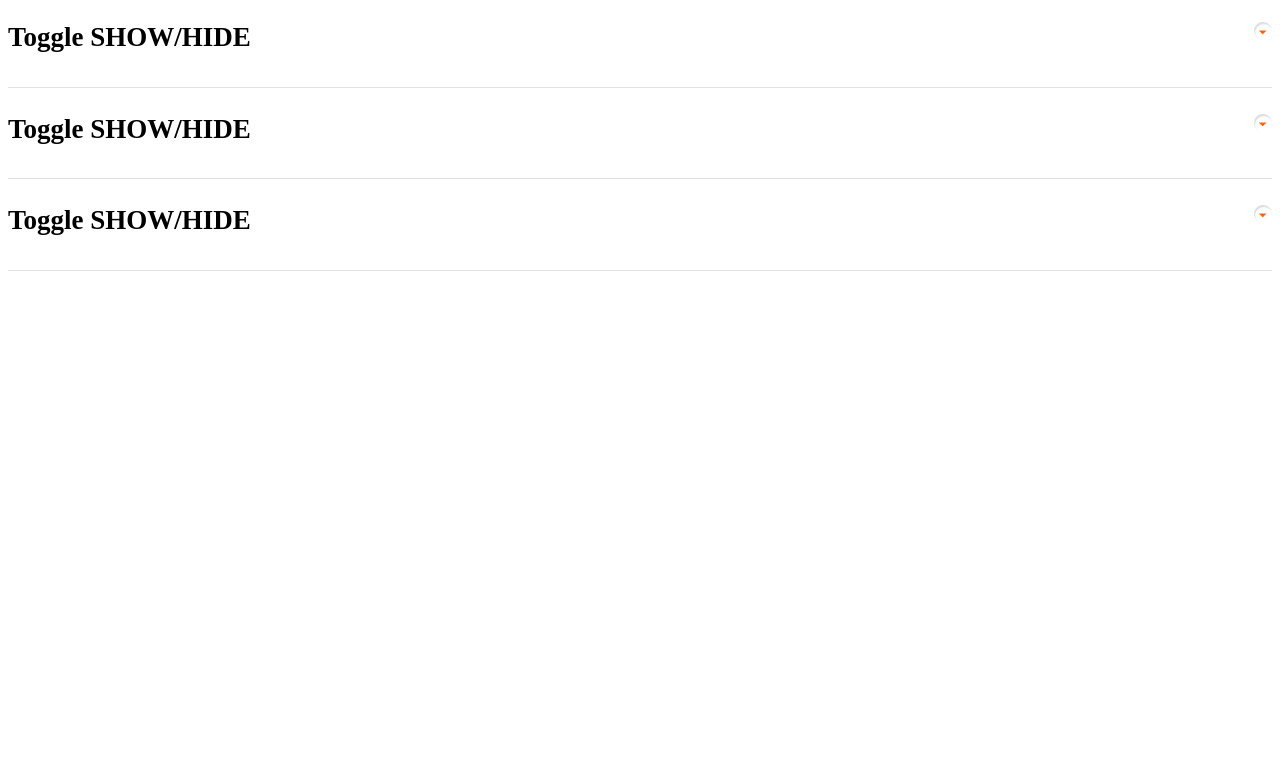
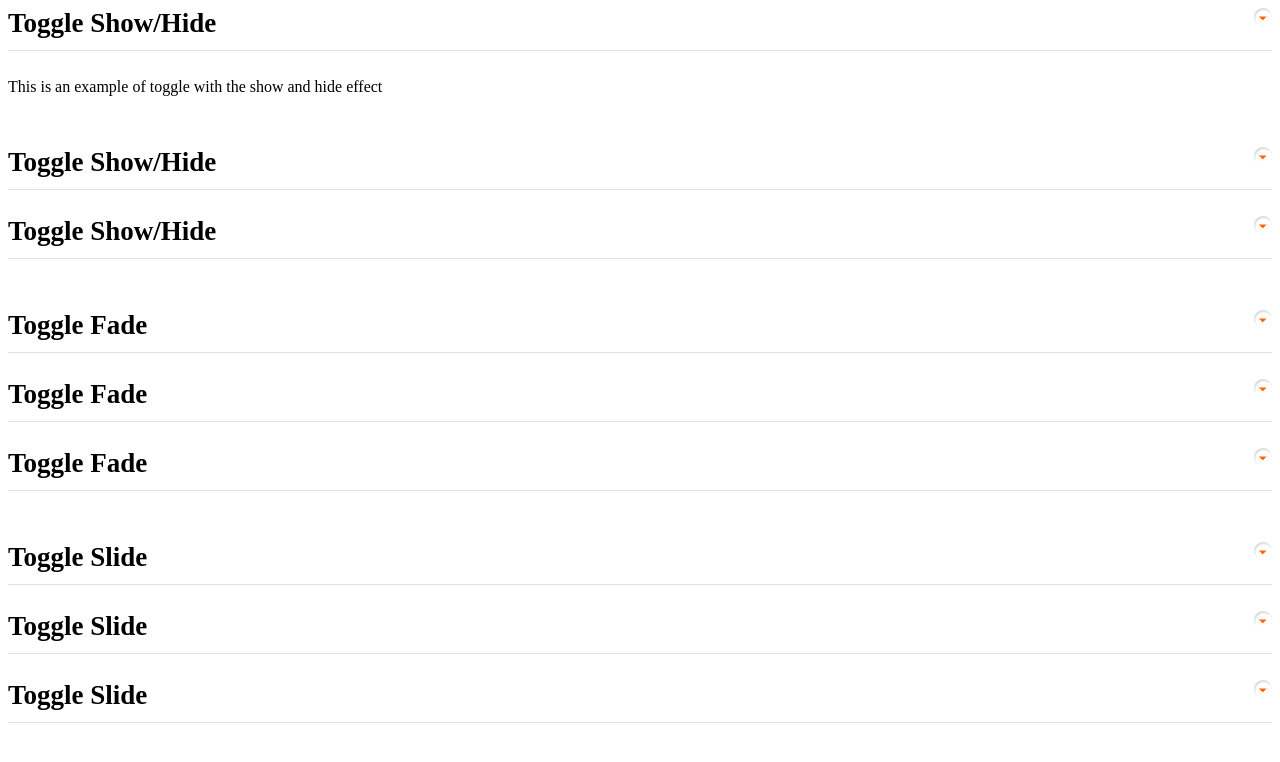
Before and after one commit to cxq/cxqToggle, a plain HTML site: page example/index.html in a window 1280 px wide. Drawn offline with Linux system fonts and the light colour scheme.

Commit message:
refactor

```diff
--- a/example/css/style.css
+++ b/example/css/style.css
@@ -1,6 +1,13 @@
+h2 {
+    margin: 0;
+}
 /* =============================================================================
- Toogle
+ Toggle
 ========================================================================== */
+.toggleGroup {
+    margin-bottom: 50px;
+}
+
 .toggle {
     margin-bottom: 25px;
 }
--- a/example/index.html
+++ b/example/index.html
@@ -6,11 +6,11 @@
     <link rel="stylesheet" type="text/css" href="css/style.css"/>
 </head>
 <body>
-
+<div class="toggleGroup">
     <div class="toggle toggleShowHide">
         <div class="toggleHead">
             <div class="inner">
-           <h2>Toggle SHOW/HIDE</h2>
+                <h2>Toggle Show/Hide</h2>
             </div>
         </div>
         <div class="toggleBody">
@@ -18,10 +18,10 @@
         </div>
     </div>
 
-<div class="toggle toggleFade">
+    <div class="toggle toggleShowHide">
         <div class="toggleHead">
             <div class="inner">
-           <h2>Toggle SHOW/HIDE</h2>
+                <h2>Toggle Show/Hide</h2>
             </div>
         </div>
         <div class="toggleBody">
@@ -29,14 +29,81 @@
         </div>
     </div>
 
-<div class="toggle toggleSlide">
+    <div class="toggle toggleShowHide">
         <div class="toggleHead">
             <div class="inner">
-           <h2>Toggle SHOW/HIDE</h2>
+                <h2>Toggle Show/Hide</h2>
             </div>
         </div>
         <div class="toggleBody">
             <p>This is an example of toggle with the show and hide effect</p>
+        </div>
+    </div>
+</div>
+<div class="toggleGroup">
+
+    <div class="toggle toggleFade">
+        <div class="toggleHead">
+            <div class="inner">
+                <h2>Toggle Fade</h2>
+            </div>
+        </div>
+        <div class="toggleBody">
+            <p>This is an example of toggle with fade effect</p>
+        </div>
+    </div>
+    <div class="toggle toggleFade">
+        <div class="toggleHead">
+            <div class="inner">
+                <h2>Toggle Fade</h2>
+            </div>
+        </div>
+        <div class="toggleBody">
+            <p>This is an example of toggle with fade effect</p>
+        </div>
+    </div>
+    <div class="toggle toggleFade">
+        <div class="toggleHead">
+            <div class="inner">
+                <h2>Toggle Fade</h2>
+            </div>
+        </div>
+        <div class="toggleBody">
+            <p>This is an example of toggle with fade effect</p>
+        </div>
+    </div>
+</div>
+<div class="toggleGroup">
+
+    <div class="toggle toggleSlide">
+        <div class="toggleHead">
+            <div class="inner">
+                <h2>Toggle Slide</h2>
+            </div>
+        </div>
+        <div class="toggleBody">
+            <p>This is an example of toggle with slide effect</p>
+        </div>
+    </div>
+    <div class="toggle toggleSlide">
+        <div class="toggleHead">
+            <div class="inner">
+                <h2>Toggle Slide</h2>
+            </div>
+        </div>
+        <div class="toggleBody">
+            <p>This is an example of toggle with slide effect</p>
+        </div>
+    </div>
+    <div class="toggle toggleSlide">
+        <div class="toggleHead">
+            <div class="inner">
+                <h2>Toggle Slide</h2>
+            </div>
+        </div>
+        <div class="toggleBody">
+            <p>This is an example of toggle with slide effect</p>
+        </div>
     </div>
 </div>
 
@@ -50,7 +117,7 @@
          */
         $(".toggleShowHide").cxqToggle({
             oneToggle : true,
-            defaultOpen: '',
+            defaultOpen: '1',
             effect:'show',
             duration : 400
         });
--- a/example/js/cxqToggle.js
+++ b/example/js/cxqToggle.js
@@ -16,62 +16,81 @@
             headClass : 'toggleHead',//string
             bodyClass : 'toggleBody'//string
         }, options);
-        var _this = this;
+
+        var toggles = $(this);
+        var togglesContent = toggles.find('.' + options.bodyClass);
+        var closeAllToggle = false;
+
+        this.each(function(index) {
             var toggle = $(this);
-
-        if (options.defaultOpen != "") {
-            var openToggleDefault = $(toggle.get(options.defaultOpen));
-            openToggle(openToggleDefault.find('.' + options.headClass));
-        }
+            var toggleContent = toggle.find('.' + options.bodyClass);
+            if (options.defaultOpen != "" && options.defaultOpen == index + 1)
+                openToggle();
 
             bindEvents();
 
             function bindEvents() {
                 toggle.find('.' + options.clickElm).on('click', function() {
-                var head = $(this).closest('.' + options.headClass);
-
-                if (head.hasClass(options.activeClass))
-                    closeToggle(head)
+                    if (toggle.hasClass(options.activeClass))
+                        closeToggle();
                     else
-                    openToggle(head);
+                        openToggle();
                 })
             }
 
-        function openToggle(head) {
+            function openToggle() {
                 if (options.oneToggle) {
-                closeToggle(toggle.find('.' + options.headClass))
+                    closeAllToggle = true;
+                    closeToggle();
+                }
+                setEffect(false);
             }
 
-            head.addClass('active');
-            setEffect(head, false);
+            function closeToggle() {
+                setEffect(true);
             }
 
-        function closeToggle(head) {
-            head.removeClass('active');
-            setEffect(head, true);
-        }
+            function setEffect(isToggleOpen) {
+                var toggleItemContent;
 
-        function setEffect(head, isToggleOpen) {
                 if (isToggleOpen === false) {
+                    toggle.addClass(options.activeClass);
                     switch (options.effect) {
                         case 'show' :
-                        head.next('.' + options.bodyClass).show();
+                            toggleContent.show();
+                            break;
+
                         case 'fade':
-                        head.next('.' + options.bodyClass).fadeIn(options.duration);
+                            toggleContent.fadeIn(options.duration);
+                            break;
+
                         case 'slide':
-                        head.next('.' + options.bodyClass).slideDown(options.duration);
+                            toggleContent.slideDown(options.duration);
+                            break;
                     }
                 } else {
+                    var toggleItem = (closeAllToggle) ? toggles : toggle;
+
+                    toggleItem.removeClass(options.activeClass);
+                    toggleItemContent = (closeAllToggle) ? togglesContent : toggleContent;
+
                     switch (options.effect) {
                         case 'show' :
-                        head.next('.' + options.bodyClass).hide();
+                            toggleItemContent.hide();
+                            break;
+
                         case 'fade':
-                        head.next('.' + options.bodyClass).fadeOut(options.duration);
+                            toggleItemContent.fadeOut(options.duration);
+                            break;
+
                         case 'slide':
-                        head.next('.' + options.bodyClass).slideUp(options.duration);
+                            toggleItemContent.slideUp(options.duration);
+                            break;
+                    }
+                    closeAllToggle = false;
                 }
             }
-        }
+        });
 
         return this;
     };
```
Also changed, not shown: cxqToggle.js (+46 -27 lines), example/js/cxqToggle.min.js. Lines whose indentation alone changed are shown as unchanged.
